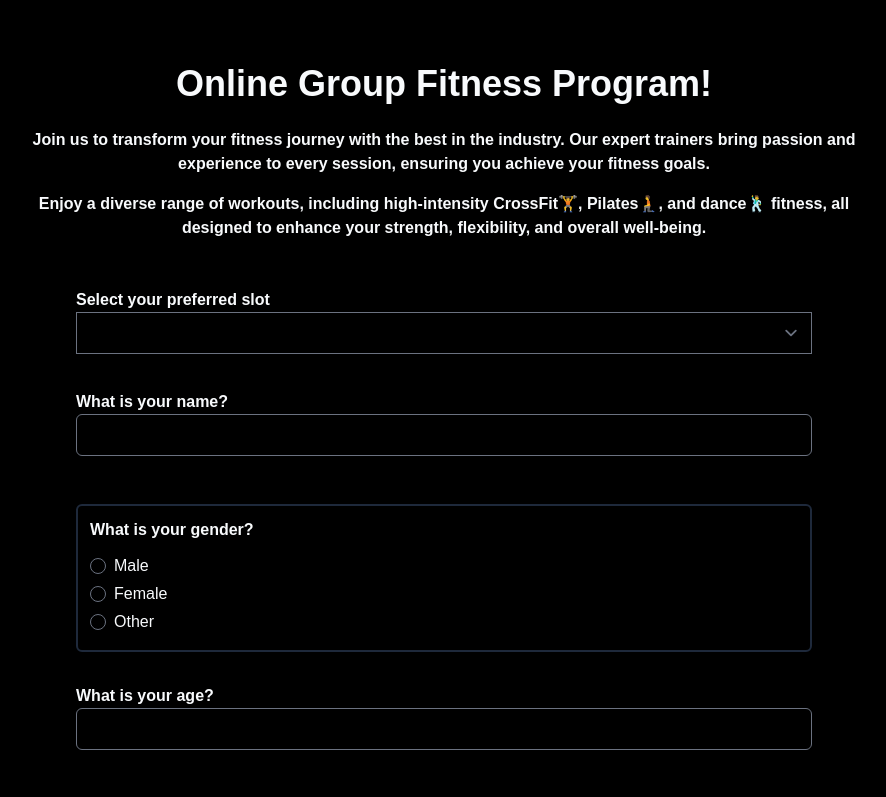
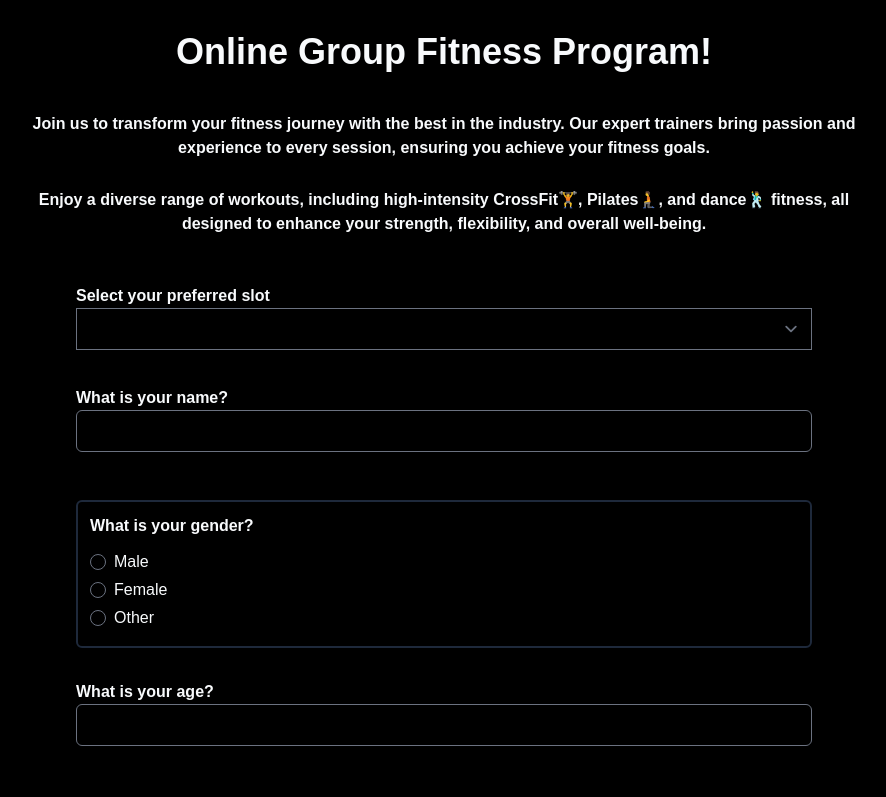
Before and after one commit to MuraliPrasanth2/swagfit-black, a React (Create React App) app: page / in a window 1280 px wide. Shown: the top 797 px of the page, without its empty margins (196-1082 px from the left). Built offline with nearby package versions, Linux system fonts and the light colour scheme.

Commit message:
modified few spacing in the intro section texts

```diff
--- a/src/App.js
+++ b/src/App.js
@@ -60,18 +60,18 @@ function App() {
     });
     return (
         <div
-            className="font-montserrat pt-10 bg-black text-slate-50 "
+            className="font-montserrat bg-black text-slate-50 "
             onSubmit={formik.handleSubmit}
         >
-            <div className="max-w-4xl mx-auto pt-6 px-8">
+            <div className="max-w-4xl mx-auto pt-8 px-8">
                 <section className="text-center mb-12">
                     <h1 className="text-4xl font-bold">Online Group Fitness Program!</h1>
-                    <p className="mt-6 font-semibold">
+                    <p className="mt-10 font-semibold">
                         Join us to transform your fitness journey with the best in the
                         industry. Our expert trainers bring passion and experience to every
                         session, ensuring you achieve your fitness goals.
                     </p>
-                    <p className="mt-4 font-semibold">
+                    <p className="mt-7 font-semibold">
                         Enjoy a diverse range of workouts, including high-intensity
                         CrossFit🏋, Pilates🧎, and dance🕺 fitness, all designed to enhance
                         your strength, flexibility, and overall well-being.
```
